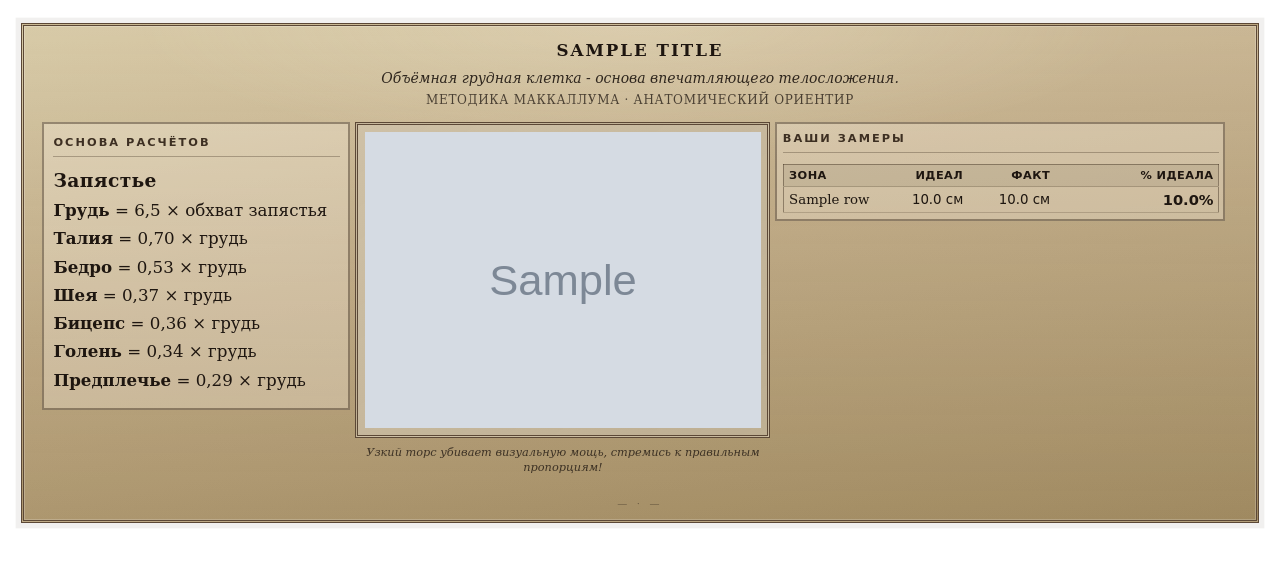
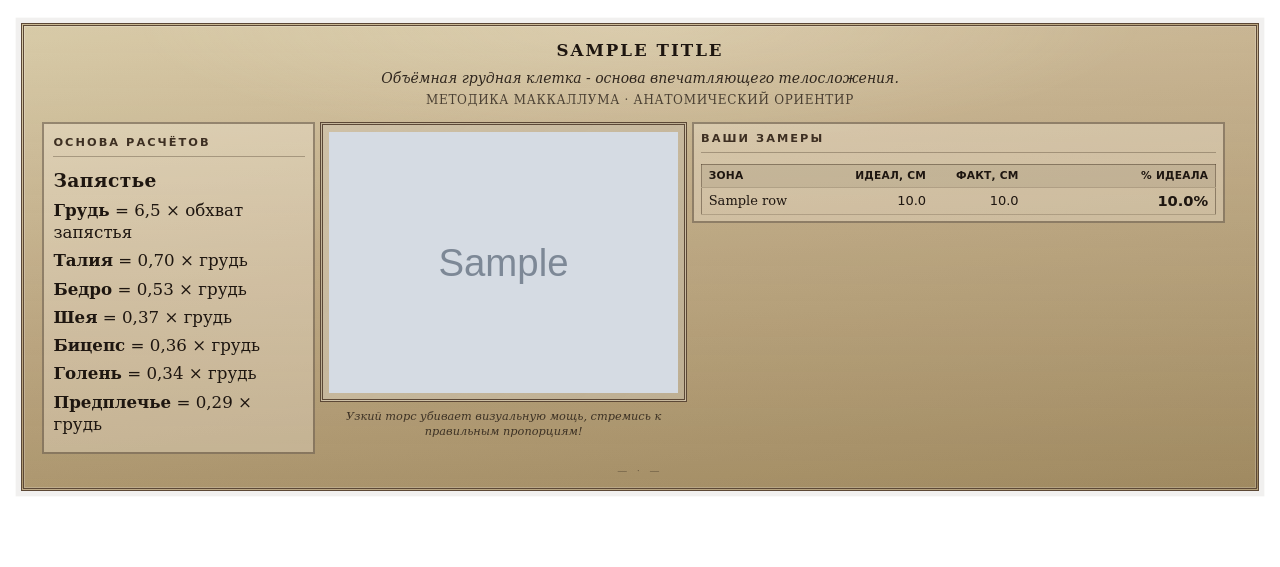
Before and after one commit to vibecodingforcashflow/formulaMcCallum_bot, a Python web app: template mccallum_bot/templates/report_pdf.html in a window 1280 px wide. Shown: the top 567 px of the page. Run offline with Jinja, Linux system fonts and the light colour scheme; the template is opened without the code that fills it: most values are stand-ins (such as "Sample title", 1, 10 or a date in 2020); grey boxes marked "Sample" are stand-in pictures.

Commit message:
fix(layout): table «Ваши замеры» — ширина колонок, см в шапке, отступы
Co-authored-by: Cursor <cursoragent@cursor.com>

```diff
--- a/mccallum_bot/templates/report_pdf.html
+++ b/mccallum_bot/templates/report_pdf.html
@@ -90,17 +90,17 @@
     .grid-poster > .col {
       display: table-cell;
       vertical-align: top;
-      width: 26%;
-      max-width: 26%;
+      width: 23%;
+      max-width: 23%;
     }
     .grid-poster > .col-center {
-      width: 35%;
-      max-width: 35%;
+      width: 31%;
+      max-width: 31%;
     }
     .grid-poster > .col-measures {
-      width: 39%;
-      max-width: 39%;
-      overflow: hidden;
+      width: 46%;
+      max-width: 46%;
+      overflow: visible;
       /* Воздух между рамкой «Ваши замеры» и внешней рамкой — как слева у «Основа расчётов» */
       padding-right: 10pt;
       box-sizing: border-box;
@@ -117,7 +117,7 @@
       box-sizing: border-box;
     }
     .panel-measures {
-      padding: 5pt 3pt 5pt 4pt;
+      padding: 5pt 5pt 5pt 5pt;
       max-width: 100%;
     }
     .panel-measures h2 {
@@ -166,23 +166,21 @@
       max-width: 100%;
       table-layout: fixed;
       border-collapse: collapse;
-      font-size: 10pt;
+      font-size: 9.75pt;
       border: 0.75pt solid rgba(60,45,30,0.45);
     }
     table.results th,
     table.results td {
-      padding: 2.5pt 1pt 2.5pt 2pt;
+      padding: 3pt 5pt;
       border-bottom: 0.5pt solid rgba(60,45,30,0.22);
       vertical-align: middle;
-      overflow-wrap: break-word;
-      word-wrap: break-word;
     }
     table.results th:nth-child(1),
     table.results td:nth-child(1) {
-      width: 22%;
+      width: 27%;
       text-align: left;
-      padding-left: 4pt;
-      padding-right: 2pt;
+      padding-left: 5pt;
+      padding-right: 4pt;
       white-space: nowrap;
       hyphens: none;
       overflow-wrap: normal;
@@ -193,22 +191,25 @@
     table.results td:nth-child(2),
     table.results th:nth-child(3),
     table.results td:nth-child(3) {
-      width: 20%;
+      width: 18%;
       text-align: right;
-      padding-left: 1pt;
-      padding-right: 2pt;
+      padding-left: 5pt;
+      padding-right: 5pt;
     }
     table.results th:nth-child(4),
     table.results td:nth-child(4) {
-      width: 38%;
+      width: 37%;
       text-align: right;
-      padding-left: 1pt;
-      padding-right: 3pt;
+      padding-left: 5pt;
+      padding-right: 5pt;
+    }
+    table.results thead th {
+      white-space: nowrap;
+      letter-spacing: 0.02em;
     }
     table.results th {
       font-family: "DejaVu Sans", sans-serif;
-      font-size: 8.5pt;
-      letter-spacing: 0.04em;
+      font-size: 8pt;
       text-transform: uppercase;
       background: rgba(60,45,30,0.09);
     }
@@ -277,8 +278,8 @@
                 <thead>
                   <tr>
                     <th>Зона</th>
-                    <th>Идеал</th>
-                    <th>Факт</th>
+                    <th>Идеал, см</th>
+                    <th>Факт, см</th>
                     <th>% идеала</th>
                   </tr>
                 </thead>
@@ -286,8 +287,8 @@
                   {% for r in rows %}
                   <tr>
                     <td>{{ r.name }}</td>
-                    <td class="num">{{ "%.1f"|format(r.ideal) }} см</td>
-                    <td class="num">{{ "%.1f"|format(r.actual) }} см</td>
+                    <td class="num">{{ "%.1f"|format(r.ideal) }}</td>
+                    <td class="num">{{ "%.1f"|format(r.actual) }}</td>
                     <td class="pct {{ r.cls }}">{{ "%.1f"|format(r.pct) }}%</td>
                   </tr>
                   {% endfor %}
```
Also changed, not shown: mccallum_bot/templates/landing.html (+15 -13 lines).
